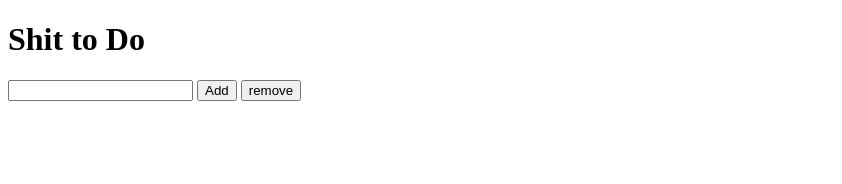
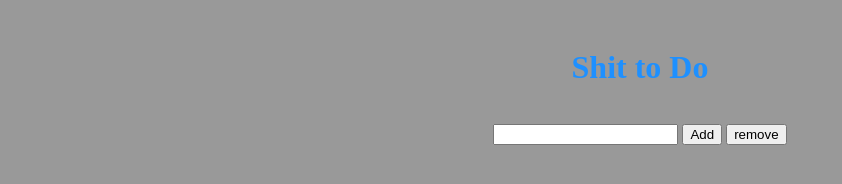
Before and after one commit to Jcoumarb/ToDo_typescript, a website with bundled scripts: page public/index.html in a window 1280 px wide. Shown: the whole page, without its empty margins (0-842 px from the left). Built offline with nearby package versions, Linux system fonts and the light colour scheme.

Commit message:
CSS changes

```diff
--- a/public/index.html
+++ b/public/index.html
@@ -12,17 +12,37 @@
     			#list {
       				list-style: none;
       				padding: 0;
+				display:flex;
+				flex-direction: column;
+				justify-content:center;
+    			}
+
+			body{
+				background-color: #999999; /* Darker grey background for the body */
+				padding: 20px; /* Add some padding for spacing */
+			}
+
+			h1{
+				color: #1e90ff;
+				text-align: center; /* Align the text horizontally */
+			}
+
+			.container{
+				margin: 0 auto;
+				width: fit-content;
 			}
   		</style>
 	</head>
 
 	<body>
 		<h1>Shit to Do</h1>
+		<div class="container">
 			<ul id="list"></ul>
   			<form id="new-task-form">
     				<input type="text" id="new-task-title">
     				<button type="submit">Add</button>
 				<button id="remove" type"button">remove</button>
   			</form>
+		</div>
 	</body
 </html>
```
Also changed, not shown: 2 other files. Lines whose indentation alone changed are shown as unchanged.
